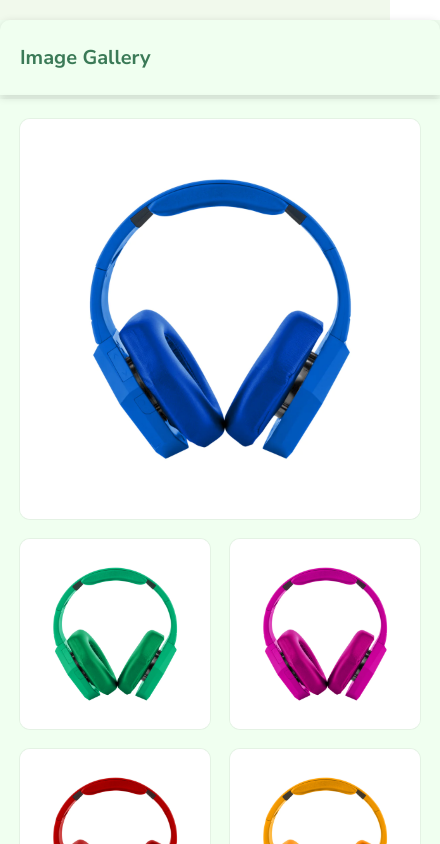
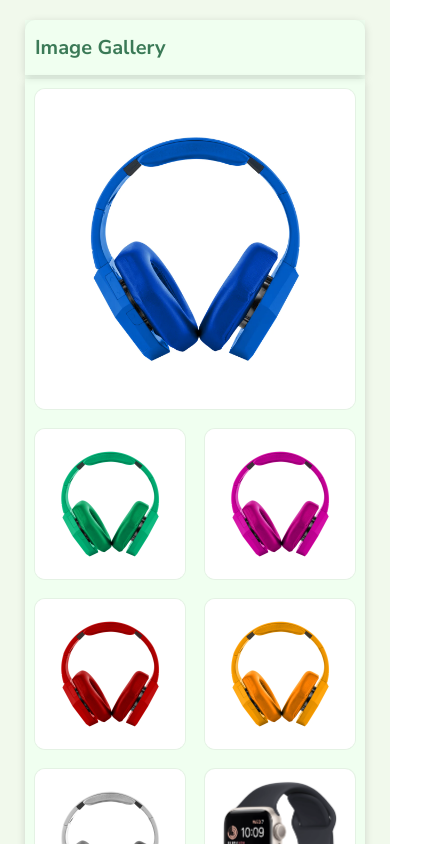
Before and after one commit to nomanfc/React_Js_Image_Gallery, a React (Create React App) app: page / in a window 390 px wide. Shown: the top 844 px of the page, 440 px wide, since content can reach past the window. Built offline with nearby package versions, Linux system fonts and the light colour scheme.

Commit message:
Media Query updated for small screen mobile

```diff
--- a/src/styles/styles.module.css
+++ b/src/styles/styles.module.css
@@ -44,7 +44,7 @@
 .title {
   font-size: 20px;
   font-weight: 800;
-  color: #3B7A57;
+  color: #3b7a57;
   opacity: 1;
   transition: opacity 1s ease-in-out;
 }
@@ -52,17 +52,17 @@
 .text {
   font-size: 16px;
   font-weight: 600;
-  color: #3B7A57;
+  color: #3b7a57;
   display: flex;
   align-items: center;
   opacity: 1;
   transition: opacity 1s ease-in-out;
 }
 
-.textDelete{
+.textDelete {
   font-size: 16px;
   font-weight: 600;
-  color: #3B7A57;
+  color: #3b7a57;
   display: flex;
   align-items: center;
   opacity: 1;
@@ -108,7 +108,6 @@
   filter: brightness(0.9);
   background: #dcdcdc;
 }
-
 
 .gridItem:hover .checkbox {
   opacity: 1;
@@ -200,3 +199,30 @@
     width: 15px;
   }
 }
+
+@media screen and (max-width: 485px) {
+  .imageGrids {
+    grid-auto-rows: 150px;
+    grid-template-columns: repeat(2, 150px);
+    width: 100%; /* Set the imageGrids width to 100% */
+    margin: auto;
+  }
+
+  .mainContainer {
+    width: fit-content; /* Set the mainContainer width to 100% */
+    margin: 20px auto;
+  }
+
+  .imageContainer {
+    padding: 10px 10px;
+  }
+
+  .navbar {
+    padding: 10px 10px;
+  }
+
+  .checkbox {
+    height: 15px;
+    width: 15px;
+  }
+}
```
